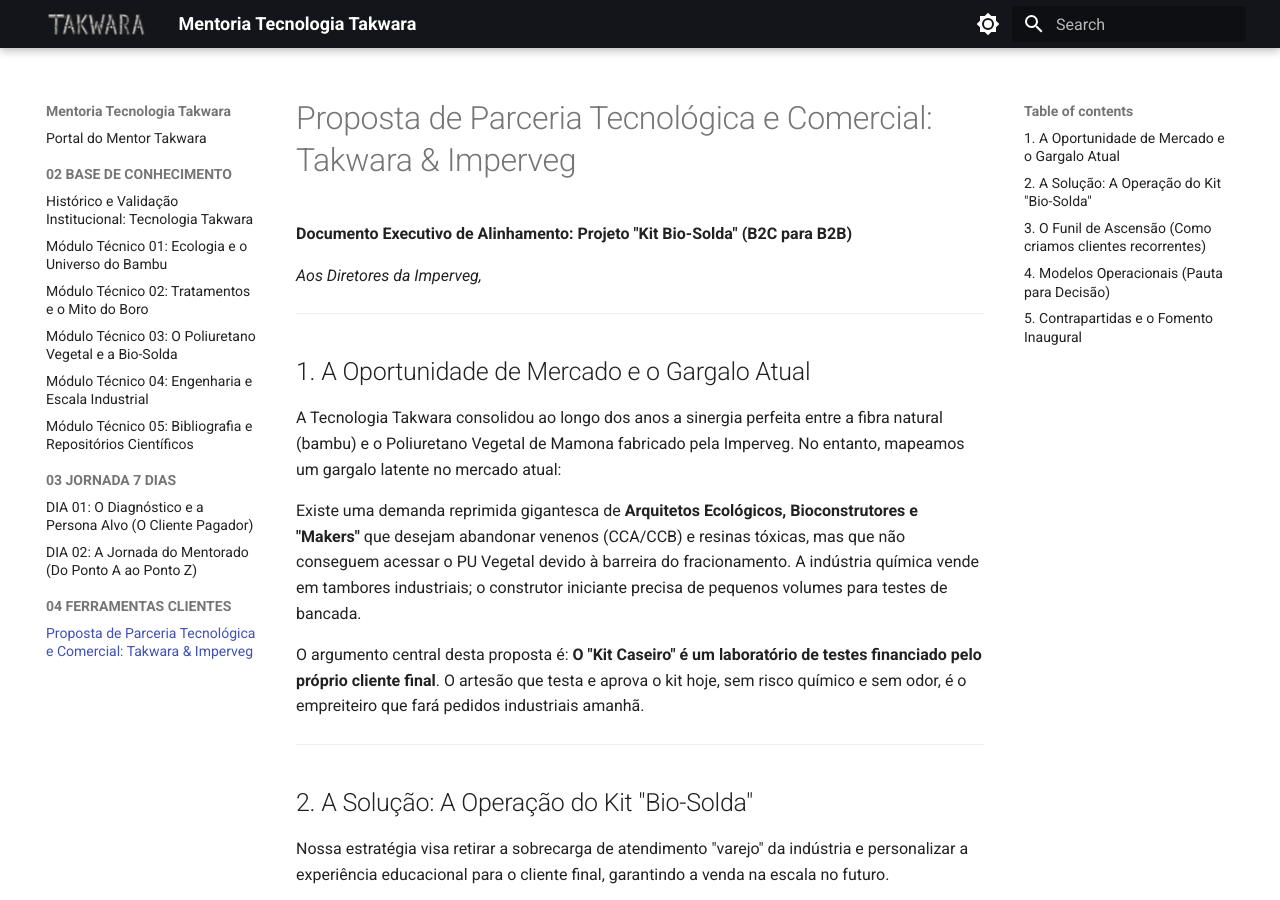
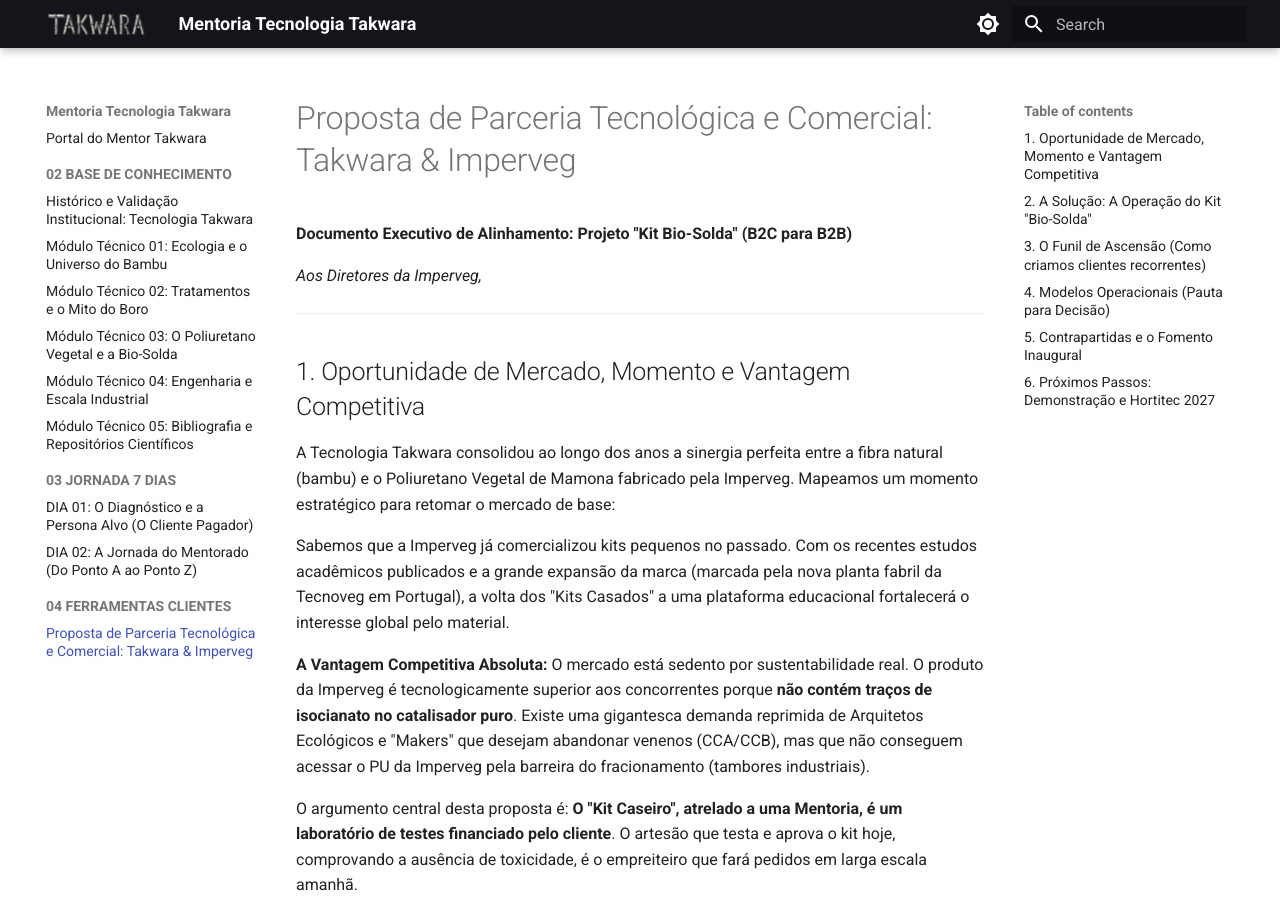
Before and after one commit to takwaratec/Mentoria_Tecnologia_Takwara, an MkDocs documentation site: the page built from docs/04_FERRAMENTAS_CLIENTES/TAK_proposta_estrategica_imperveg.md, in a window 1280 px wide and 900 px high. Built offline with MkDocs 1.6.1 and Material for MkDocs 9.7.7, drawn with Linux system fonts in a browser that asks for light colours; some of the changed text lies outside the part shown.

Commit message:
feat: Injetado diferencial técnico (zero isocianato), case Tecnoveg e convite para Hortitec na proposta

```diff
--- a/docs/04_FERRAMENTAS_CLIENTES/TAK_proposta_estrategica_imperveg.md
+++ b/docs/04_FERRAMENTAS_CLIENTES/TAK_proposta_estrategica_imperveg.md
@@ -6,13 +6,15 @@
 
 ---
 
-## 1. A Oportunidade de Mercado e o Gargalo Atual
+## 1. Oportunidade de Mercado, Momento e Vantagem Competitiva
 
-A Tecnologia Takwara consolidou ao longo dos anos a sinergia perfeita entre a fibra natural (bambu) e o Poliuretano Vegetal de Mamona fabricado pela Imperveg. No entanto, mapeamos um gargalo latente no mercado atual:
+A Tecnologia Takwara consolidou ao longo dos anos a sinergia perfeita entre a fibra natural (bambu) e o Poliuretano Vegetal de Mamona fabricado pela Imperveg. Mapeamos um momento estratégico para retomar o mercado de base:
 
-Existe uma demanda reprimida gigantesca de **Arquitetos Ecológicos, Bioconstrutores e "Makers"** que desejam abandonar venenos (CCA/CCB) e resinas tóxicas, mas que não conseguem acessar o PU Vegetal devido à barreira do fracionamento. A indústria química vende em tambores industriais; o construtor iniciante precisa de pequenos volumes para testes de bancada.
+Sabemos que a Imperveg já comercializou kits pequenos no passado. Com os recentes estudos acadêmicos publicados e a grande expansão da marca (marcada pela nova planta fabril da Tecnoveg em Portugal), a volta dos "Kits Casados" a uma plataforma educacional fortalecerá o interesse global pelo material.
 
-O argumento central desta proposta é: **O "Kit Caseiro" é um laboratório de testes financiado pelo próprio cliente final**. O artesão que testa e aprova o kit hoje, sem risco químico e sem odor, é o empreiteiro que fará pedidos industriais amanhã.
+**A Vantagem Competitiva Absoluta:** O mercado está sedento por sustentabilidade real. O produto da Imperveg é tecnologicamente superior aos concorrentes porque **não contém traços de isocianato no catalisador puro**. Existe uma gigantesca demanda reprimida de Arquitetos Ecológicos e "Makers" que desejam abandonar venenos (CCA/CCB), mas que não conseguem acessar o PU da Imperveg pela barreira do fracionamento (tambores industriais).
+
+O argumento central desta proposta é: **O "Kit Caseiro", atrelado a uma Mentoria, é um laboratório de testes financiado pelo cliente**. O artesão que testa e aprova o kit hoje, comprovando a ausência de toxicidade, é o empreiteiro que fará pedidos em larga escala amanhã.
 
 ---
 
@@ -60,4 +62,8 @@
 1. **Doação Inaugural Limitada:** O fornecimento subsidiado (doação) de um lote inicial fechado (ex: 50 a 100 kits fracionados). Este lote será usado inteiramente para aquisição de clientes, gerando as primeiras centenas de casos de sucesso ("provas sociais") nas redes, impulsionando a demanda permanente.
 2. **Carência Estendida:** Uma segunda opção seria o fornecimento do primeiro lote com prazo de carência estendido de pagamento, permitindo que a Takwara faça caixa com as matrículas do curso antes de liquidar o custo químico com a fábrica.
 
+## 6. Próximos Passos: Demonstração e Hortitec 2027
+
 *Estamos prontos para demonstrar o modus operandi e todo o cenário de conversão in-loco em nossa oficina técnica. Agendaremos uma demonstração prática para alinhar o formato vencedor.*
+
+Além da operação dos kits, gostaríamos de estender um convite à Diretoria para iniciarmos as tratativas para um estande conjunto na **Hortitec 2027** em Holambra (e uma visita prévia estratégica à edição de 2026, já na próxima semana). Será o palco perfeito para apresentar a fusão da tecnologia botânica (Takwara) com a engenharia química sustentável (Imperveg) ao mercado de bioconstrução em larga escala.
```
